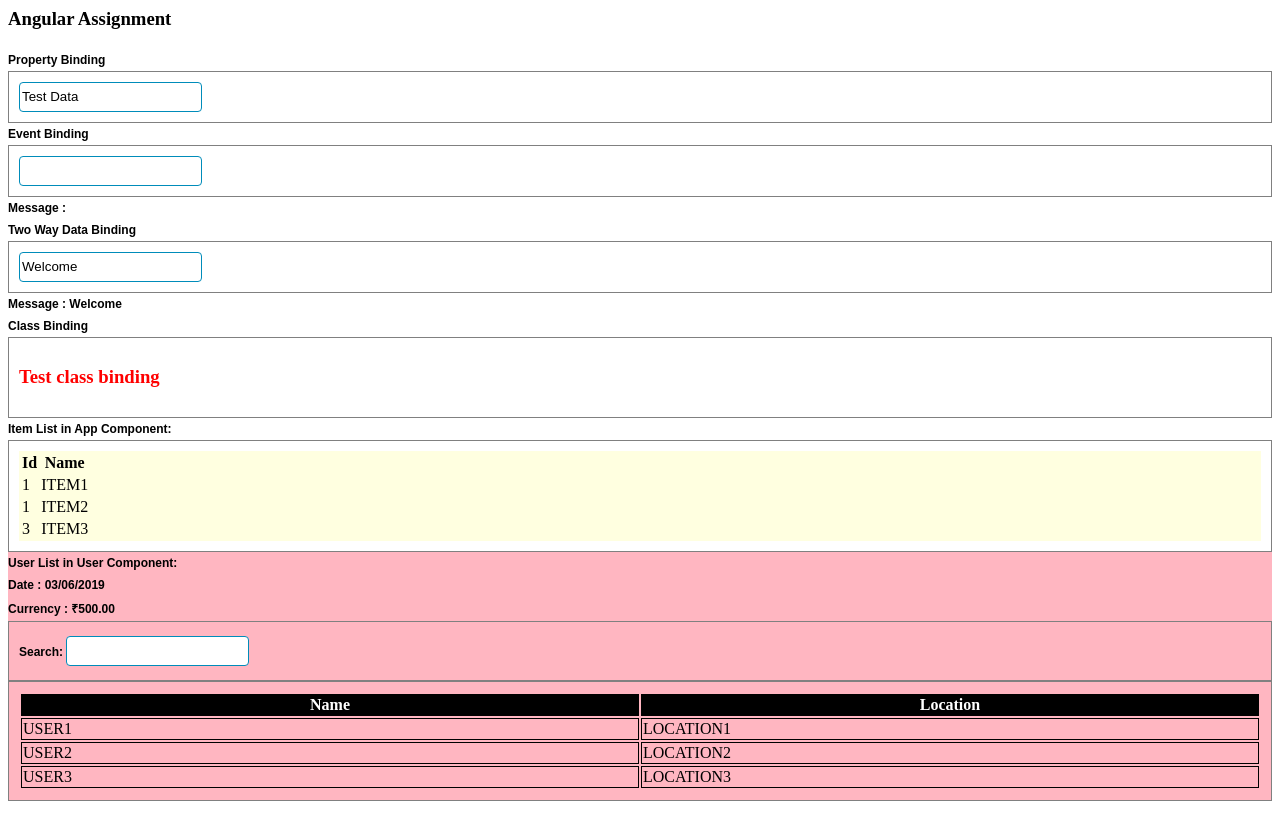
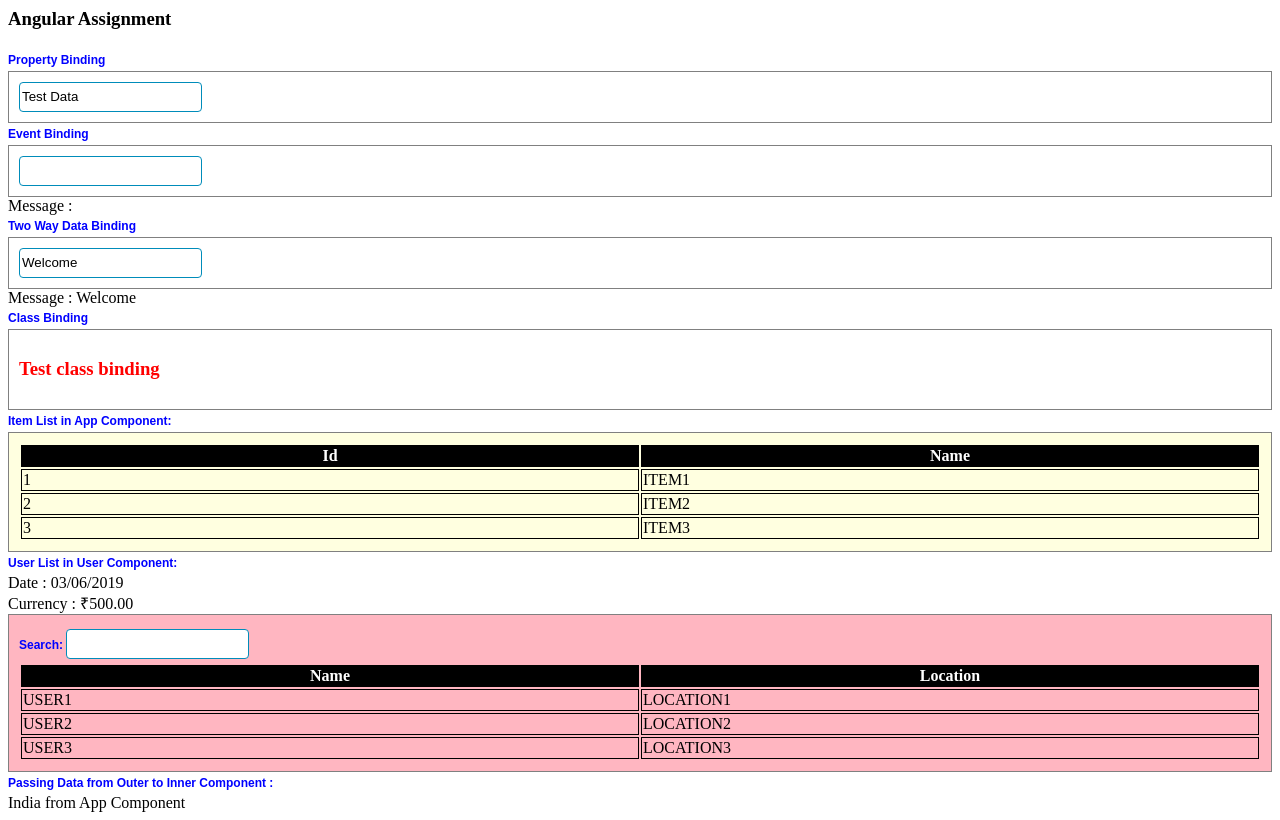
Before and after one commit to mougithub19/angular-assignment-moupiya, an Angular app: page / in a window 1280 px wide. Built offline with nearby package versions, Linux system fonts and the light colour scheme.

Commit message:
6 files modified

```diff
--- a/src/app/app.component.html
+++ b/src/app/app.component.html
@@ -3,16 +3,17 @@
     <div class="module"><input type = "text" [value]="display_data1" /></div>
     <div class="label_hd">Event Binding </div>
     <div class="module"><input type = "text" (input)="display_data_fn($event.target.value)" /></div>
-    <div class="label_hd">Message : {{ display_data2 }} </div>
+    <div class="">Message : {{ display_data2 }} </div>
     <div class="label_hd">Two Way Data Binding </div>
     <div class="module"><input type = "text" [(ngModel)]="display_data3" /></div>
-    <div class="label_hd">Message : {{ display_data3 }} </div>
+    <div class="">Message : {{ display_data3 }} </div>
     <div class="label_hd">Class Binding </div>
     <div class="module"><h3 [class.highlight]="chk">Test class binding</h3></div>
 
     <div class="label_hd">Item List in App Component: </div>
+
+    <div class='app_component_container'>
     <div class="module">
-    <div class='app_component_container'>
     <table class="container">
       <th class="container_hd">Id</th>
       <th class="container_hd">Name</th>
@@ -26,4 +27,4 @@
     </div>
 
 
-    <app-users></app-users>
+    <app-users [countryname]="country"></app-users>
--- a/src/app/app.component.ts
+++ b/src/app/app.component.ts
@@ -21,7 +21,7 @@
 
       },
       {
-        "item_id":"1",
+        "item_id":"2",
         "item_name":"item2"
 
       },
@@ -31,6 +31,6 @@
 
       }
     ];
-  constructor(){}
+  country:string = "India from App Component";
 
 }
--- a/src/app/users/users.component.css
+++ b/src/app/users/users.component.css
@@ -1,16 +1,4 @@
-.container{
-  width:100%;
-}
-.container_hd{
-  width:50%;
-  border:1px solid  black;
-  background-color:black;
-  color:white;
-}
-.container_body{
-  width:50%;
-  border:1px solid  black;;
-}
+
 .users_component_container{
   background-color: lightpink;
 }
--- a/src/app/users/users.component.html
+++ b/src/app/users/users.component.html
@@ -1,18 +1,14 @@
- <div class='users_component_container'>
+
 <div class="label_hd">User List in User Component:</div>
-<div class="label_hd">Date : {{ today_date | date:"dd/MM/yyyy" }}</div>
-<div class="label_hd">Currency : {{ 500 | currency:"INR" }}</div>
+<div class="">Date : {{ today_date | date:"dd/MM/yyyy" }}</div>
+<div class="">Currency : {{ 500 | currency:"INR" }}</div>
+
+<div class='users_component_container'>
 <div class="module">
-
     <div class="label_hd">Search:
       <input type="text"  [(ngModel)]='nameFilter' />
 
     </div>
-
-
-</div>
-<div class="module">
-
     <table class="container">
       <th class="container_hd">Name</th>
       <th class="container_hd">Location</th>
@@ -26,3 +22,5 @@
 
 </div>
 </div>
+<div class="label_hd">Passing Data from Outer to Inner Component : </div>
+<div class="">{{ countryname }}</div>
--- a/src/app/users/users.component.ts
+++ b/src/app/users/users.component.ts
@@ -1,4 +1,4 @@
-import { Component, OnInit } from '@angular/core';
+import { Component, OnInit, Input } from '@angular/core';
 import { Users } from './users';
 @Component({
   selector: 'app-users',
@@ -33,7 +33,7 @@
 
       }
     ];
-
+    @Input() countryname:string;
 
 
 
--- a/src/styles.css
+++ b/src/styles.css
@@ -6,6 +6,7 @@
   font-weight: bold;
   padding-top: 4px;
   padding-bottom: 4px;
+  color:blue;
 
 }
 input[type=text] {
@@ -26,3 +27,16 @@
   border: 1px solid grey;
   padding: 10px;
 }
+.container{
+  width:100%;
+}
+.container_hd{
+  width:50%;
+  border:1px solid  black;
+  background-color:black;
+  color:white;
+}
+.container_body{
+  width:50%;
+  border:1px solid  black;;
+}
```
